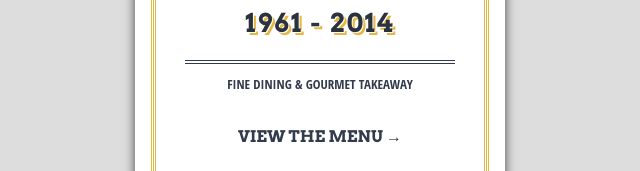
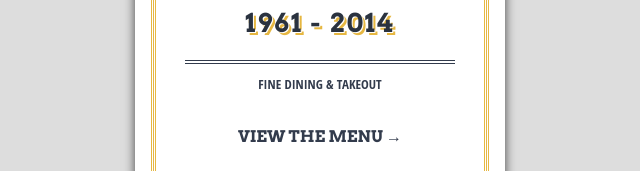
Before and after one commit to kittburglar/my-website, a plain HTML site: page georges.html in a window 1280 px wide. Shown: the part 438-609 px from the top of the page, 320-960 px from the left. Drawn offline with nearby package versions, Linux system fonts and the light colour scheme; a web font is replaced by a local one.

Commit message:
georges update

```diff
--- a/georges.html
+++ b/georges.html
@@ -65,7 +65,7 @@
 
 									<div class="rm-logo"></div>
 									<script type="text/javascript"> document.write('<h2> 1961 - ' + currentdate.getFullYear() + '</h2>'); </script>
-									<h3>Fine Dining &amp; Gourmet Takeaway</h3>
+									<h3>Fine Dining &amp; Takeout</h3>
 
 									<a href="#" class="rm-button-open">View the Menu</a>
 									<div class="rm-info">
```
